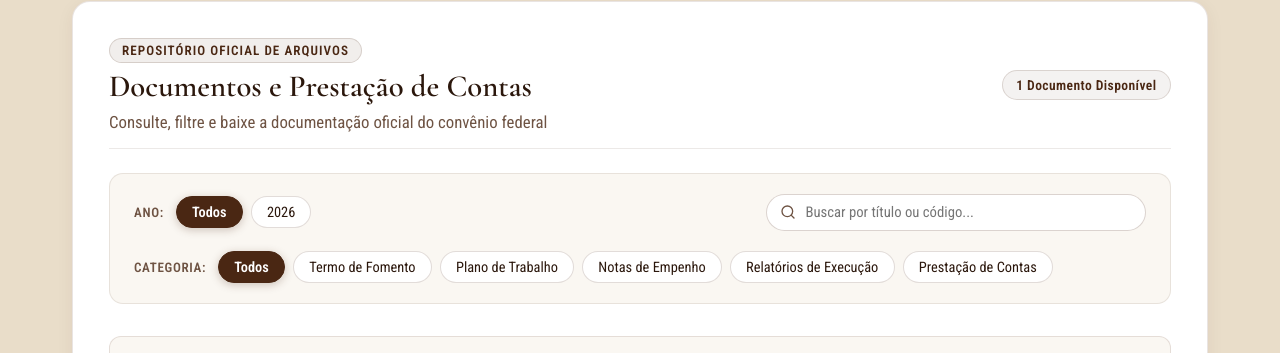
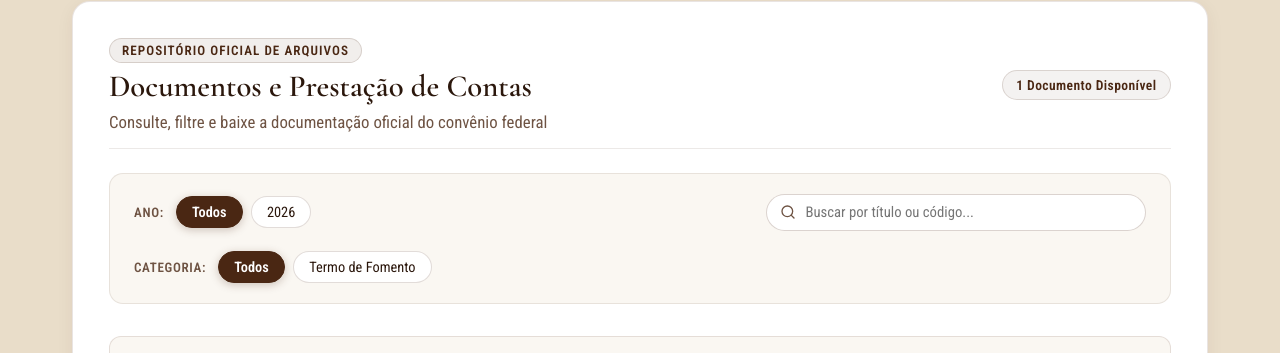
Before and after one commit to faxinafinanceira-ctrl/casaluanda-site, a plain HTML site: page transparencia.html in a window 1280 px wide. Shown: the part 2848-3201 px from the top of the page. Drawn offline with nearby package versions, Linux system fonts and the light colour scheme; a web font is replaced by a local one.

Commit message:
Update transparencia.html

```diff
--- a/transparencia.html
+++ b/transparencia.html
@@ -355,10 +355,6 @@
                                 <span class="tp-filter-label">Categoria:</span>
                                 <button type="button" class="tp-filter-btn is-active" data-category="todos">Todos</button>
                                 <button type="button" class="tp-filter-btn" data-category="termo-de-fomento">Termo de Fomento</button>
-                                <button type="button" class="tp-filter-btn" data-category="plano-de-trabalho">Plano de Trabalho</button>
-                                <button type="button" class="tp-filter-btn" data-category="notas-de-empenho">Notas de Empenho</button>
-                                <button type="button" class="tp-filter-btn" data-category="relatorios-de-execucao">Relatórios de Execução</button>
-                                <button type="button" class="tp-filter-btn" data-category="prestacao-de-contas">Prestação de Contas</button>
                             </div>
                         </div>
 
```
